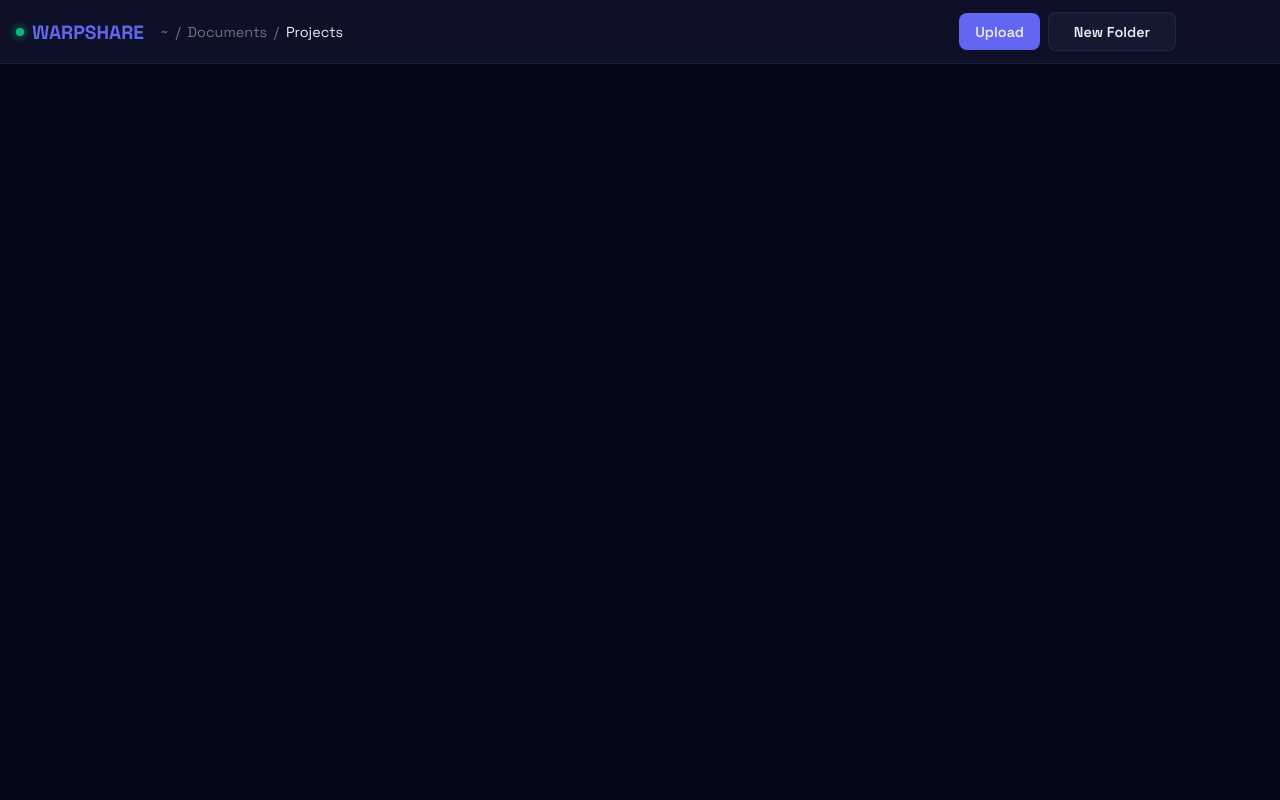
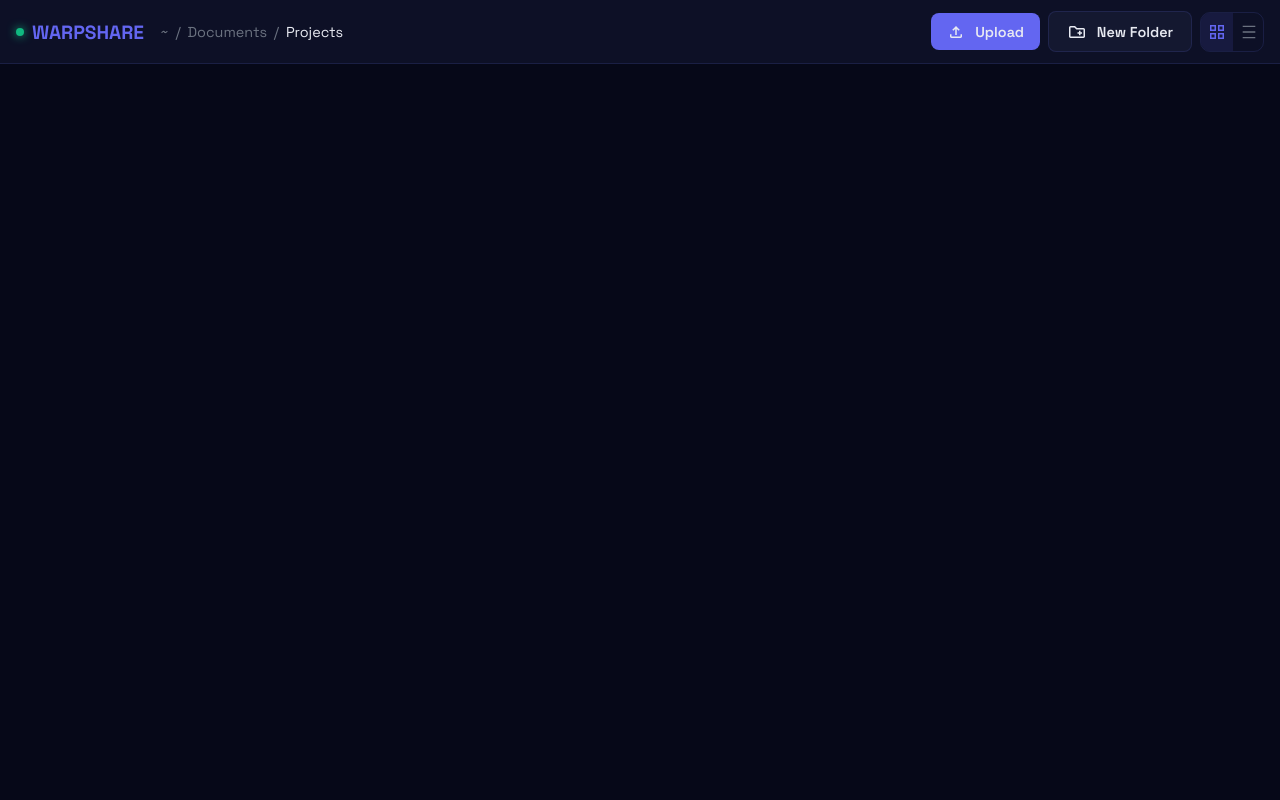
Before and after one commit to dconco/WarpShare, a Python web app: template templates/index.html in a window 1280 px wide. Run offline with Jinja, Linux system fonts and the light colour scheme; the template is opened without the code that fills it, so the values that code supplies are empty.

Commit message:
Finished design for top nav bar

```diff
--- a/static/css/styles.css
+++ b/static/css/styles.css
@@ -6,12 +6,16 @@
 
     /*Accent*/
     --main-accent: #6366f1;
+    --accent-low: rgba(99, 102, 241, 0.12);
+    --darker: #4f46e5;
+    --lighter: #a5b4fc;
 
     /*Text*/
     --primary-text: #e8eaf2;
     --muted-text: #6b7280;
 
     --border-color: hsla(233, 84%, 67%, 0.149);
+    --border-hover: rgba(99, 102, 241, 0.40);
 
     --success: #10b981;
 }
@@ -39,6 +43,11 @@ body {
     div {
         display: flex;
         align-items: center;
+    }
+    .left {
+        gap: 0.5rem;
+    }
+    .right {
         gap: 0.5rem;
     }
 }
@@ -84,16 +93,54 @@ button {
     cursor: pointer;
     font-weight: 600;
     font-size: 0.9rem;
+    display: flex;
+    justify-content: center;
+    align-items: center;
+    gap: 10px;
 }
 
 .upload {
     background-color: var(--main-accent);
+    &:hover {
+        background-color: var(--darker);
+    }
 }
 .new-folder {
-    width: 8rem;
+    width: 9rem;
     background-color: var(--elevated-surface);
     border: 1px solid var(--border-color);
+    &:hover {
+        border-color: var(--border-hover);
+        color: var(--lighter);
+        background-color: var(--accent-low);
+        svg {
+            fill: var(--lighter);
+        }
+    }
 }
 .view {
-    width: 5rem;
+    border: 1px solid var(--border-color);
+    border-radius: 10px;
+    height: 2.5rem;
+    width: 4rem;
+    overflow: hidden;
+    button {
+        position: relative;
+        width: 50%;
+        height: 100%;
+        border-radius: 0;
+        background: none;
+        svg {
+            position: absolute;
+            top: 50%;
+            left: 50%;
+            transform: translate(-50%, -50%);
+        }
+    }
+    .active {
+        background-color: var(--accent-low);
+        svg {
+            fill: var(--main-accent);
+        }
+    }
 }
--- a/static/js/index.js
+++ b/static/js/index.js
@@ -0,0 +1,11 @@
+function view(layout) {
+    const gridbtn = document.querySelector(".grid");
+    const listbtn = document.querySelector(".list");
+    if (layout == 'grid') {
+        gridbtn.className = 'grid active';
+        listbtn.className = 'list';
+    } else {
+        gridbtn.className = 'grid';
+        listbtn.className = 'list active';
+    }
+}
--- a/templates/index.html
+++ b/templates/index.html
@@ -11,15 +11,28 @@
 <body>
     <div id="app">
         <nav class="top-nav">
-            <div>
+            <div class="left">
                 <div class="dot"></div>
                 <h1 class="logo"><a href="#">WARPSHARE</a></h1>
                 <p class="path"><span class="dir">~</span> / <span class="dir">Documents</span> / <span class="dir">Projects</span></p>
             </div>
-            <div>
-                <button class="upload">Upload</button>
-                <button class="new-folder">New Folder</button>
-                <div class="view"></div>
+            <div class="right">
+                <button class="upload">
+                    <svg xmlns="http://www.w3.org/2000/svg" height="18px" viewBox="0 -960 960 960" width="18px" fill="#e8eaf2"><path d="M440-320v-326L336-542l-56-58 200-200 200 200-56 58-104-104v326h-80ZM240-160q-33 0-56.5-23.5T160-240v-120h80v120h480v-120h80v120q0 33-23.5 56.5T720-160H240Z"/></svg>
+                    Upload
+                </button>
+                <button class="new-folder">
+                    <svg xmlns="http://www.w3.org/2000/svg" height="20px" viewBox="0 -960 960 960" width="20px" fill="#e8eaf2"><path d="M576-324h72v-72h72v-72h-72v-72h-72v72h-72v72h72v72ZM168-192q-29 0-50.5-21.5T96-264v-432q0-29.7 21.5-50.85Q139-768 168-768h216l96 96h312q29.7 0 50.85 21.15Q864-629.7 864-600v336q0 29-21.15 50.5T792-192H168Zm0-72h624v-336H450l-96-96H168v432Zm0 0v-432 432Z"/></svg>
+                    New Folder
+                </button>
+                <div class="view">
+                    <button class="grid active" onclick="view('grid', event)">
+                        <p><svg xmlns="http://www.w3.org/2000/svg" height="20px" viewBox="0 -960 960 960" width="20px" fill="#6b7280"><path d="M144-528v-288h288v288H144Zm0 384v-288h288v288H144Zm384-384v-288h288v288H528Zm0 384v-288h288v288H528ZM216-600h144v-144H216v144Zm384 0h144v-144H600v144Zm0 384h144v-144H600v144Zm-384 0h144v-144H216v144Zm384-384Zm0 240Zm-240 0Zm0-240Z"/></svg></p>
+                    </button>
+                    <button class="list" onclick="view('list')">
+                        <p><svg xmlns="http://www.w3.org/2000/svg" height="18px" viewBox="0 -960 960 960" width="18px" fill="#6b7280"><path d="M144-144v-72h672v72H144Zm0-300v-72h672v72H144Zm0-300v-72h672v72H144Z"/></svg></p>
+                    </button>
+                </div>
             </div>
         </nav>
     </div>
```
